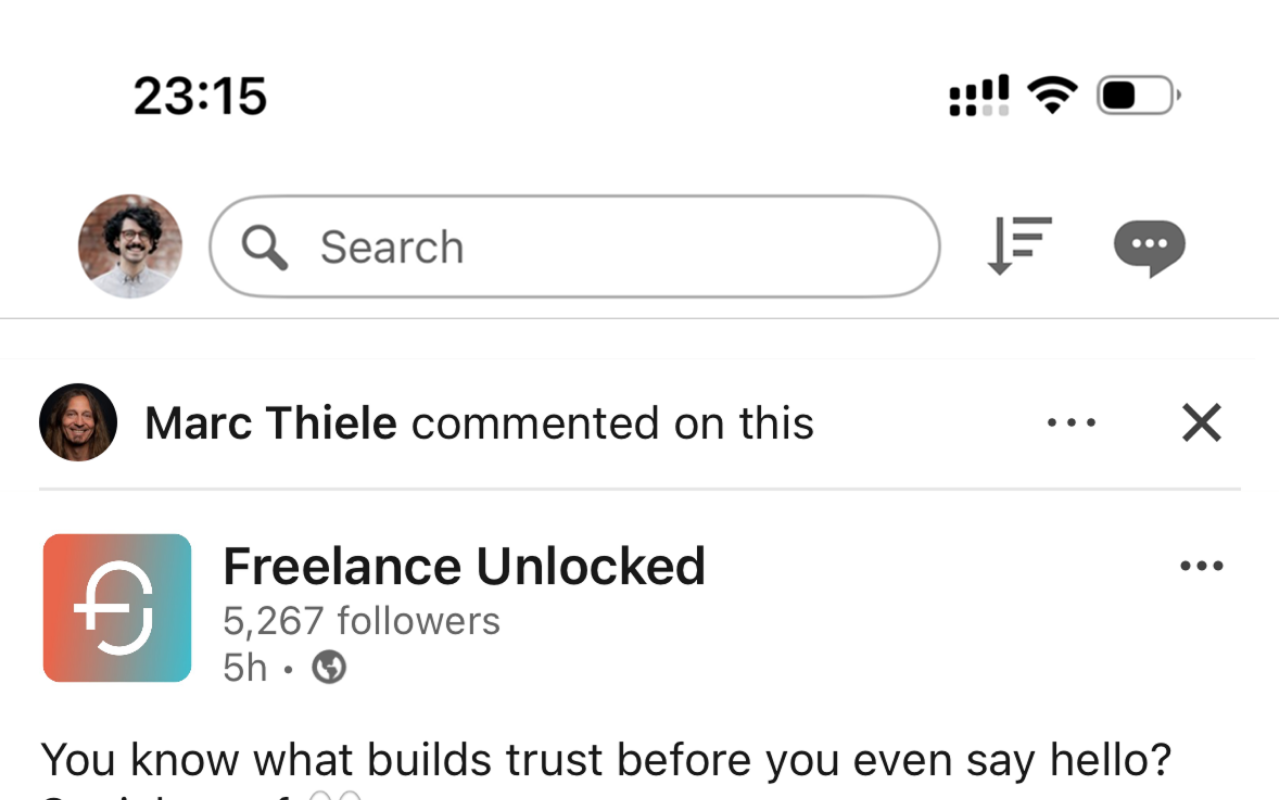
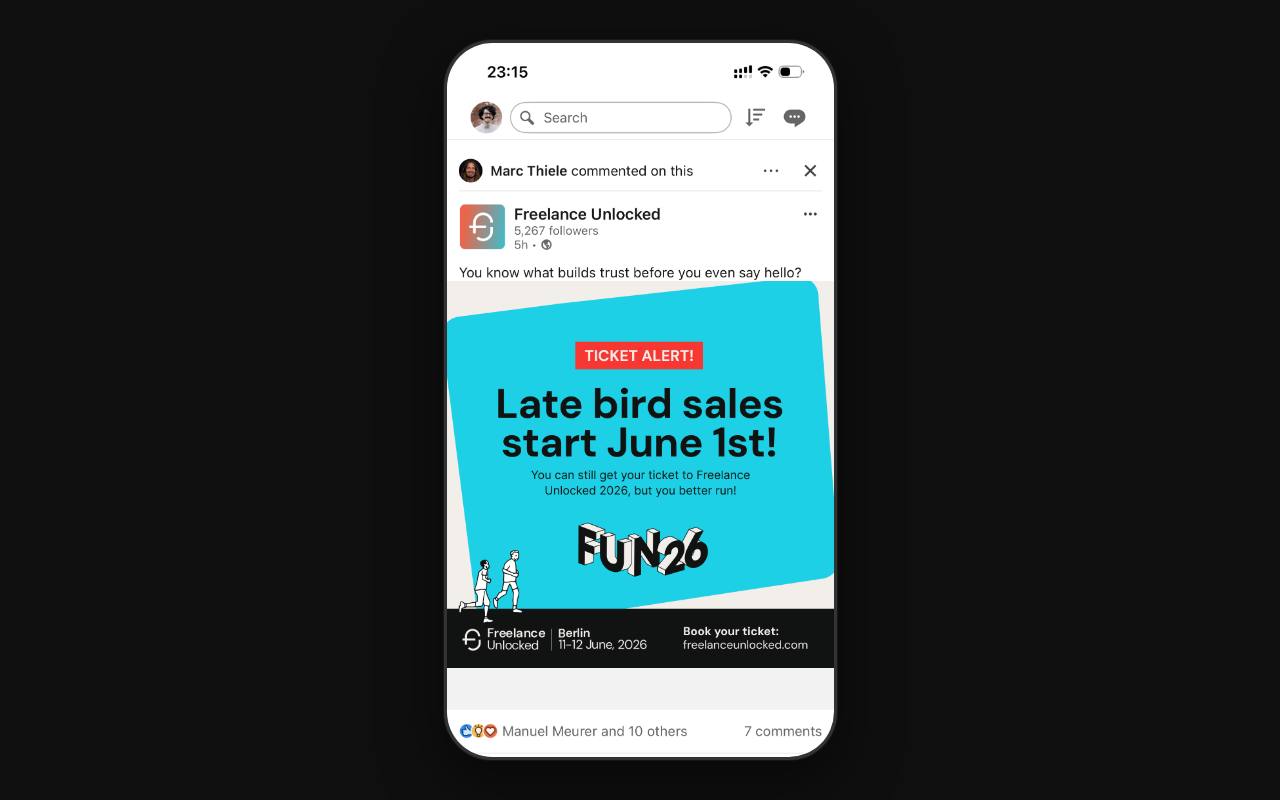
Before and after one commit to nandorocker/mockup-viewer, a React (Vite) app: page / in a window 1280 px wide. Both pictures are taken after a click on the item "Ticket Announcement". Built offline with nearby package versions, Linux system fonts and the light colour scheme.

Commit message:
fix: white viewer bg, correct desktop mockup positioning

```diff
--- a/src/Viewer.jsx
+++ b/src/Viewer.jsx
@@ -107,14 +107,29 @@
     }
   }
 
+  // --- Mouse handling (desktop) ---
+  function onMouseDown(e) {
+    touchStartX.current = e.clientX
+  }
+
+  function onMouseUp(e) {
+    if (touchStartX.current === null) return
+    const dx = e.clientX - touchStartX.current
+    touchStartX.current = null
+
+    if (Math.abs(dx) >= SWIPE_THRESHOLD) {
+      clearAutoTimer()
+      navigate(dx < 0 ? 1 : -1)
+    } else {
+      handleScreenTap()
+    }
+  }
+
   const toastVisible = toastMode !== 'hidden'
 
   return (
-    <div
-      className="viewer"
-      onTouchStart={onTouchStart}
-      onTouchEnd={onTouchEnd}
-    >
+    <div className="viewer">
+      <div className="phone-frame" onTouchStart={onTouchStart} onTouchEnd={onTouchEnd} onMouseDown={onMouseDown} onMouseUp={onMouseUp}>
         {/* Outgoing frame — animates out */}
         {prevIndex !== null && (
           <div className={`viewer-frame exiting-${slideDirection}`}>
@@ -133,5 +148,6 @@
           onBack={onBack}
         />
       </div>
+    </div>
   )
 }
--- a/src/index.css
+++ b/src/index.css
@@ -143,8 +143,13 @@
   position: fixed;
   inset: 0;
   overflow: hidden;
-  background: #000;
+  background: #fff;
   touch-action: pan-y;
+}
+
+.phone-frame {
+  position: absolute;
+  inset: 0;
 }
 
 .viewer-frame {
@@ -214,3 +219,65 @@
 .viewer-frame.exiting-right {
   animation: slide-out-right 0.3s cubic-bezier(0.25, 0.46, 0.45, 0.94) both;
 }
+
+/* Desktop phone frame */
+@media (min-width: 768px) {
+  .viewer {
+    display: flex;
+    align-items: center;
+    justify-content: center;
+    background: var(--color-bg);
+  }
+
+  .phone-frame {
+    position: relative;
+    width: 393px;
+    height: 852px;
+    max-height: 90vh;
+    aspect-ratio: 393 / 852;
+    border-radius: 48px;
+    background: #000;
+    border: 3px solid #333;
+    box-shadow: 0 0 0 1px rgba(255,255,255,0.05), 0 20px 60px rgba(0,0,0,0.5);
+    overflow: hidden;
+    cursor: grab;
+  }
+
+  .phone-frame:active {
+    cursor: grabbing;
+    user-select: none;
+  }
+
+  .phone-frame .viewer-frame {
+    width: 100%;
+    height: 100%;
+  }
+
+  .phone-frame .viewer-bg {
+    top: 0;
+    left: 0;
+    width: 100%;
+    height: auto;
+  }
+
+  .phone-frame .viewer-mockup {
+    top: 33.3%;
+    left: 0;
+    width: 100%;
+    height: auto;
+    aspect-ratio: 1 / 1;
+  }
+
+  .phone-frame .toast-overlay {
+    position: absolute;
+  }
+
+  .phone-frame .toast-back-btn {
+    top: 16px;
+    left: 16px;
+  }
+
+  .phone-frame .toast-label {
+    bottom: 32px;
+  }
+}
```
Lines whose indentation alone changed are shown as unchanged.
